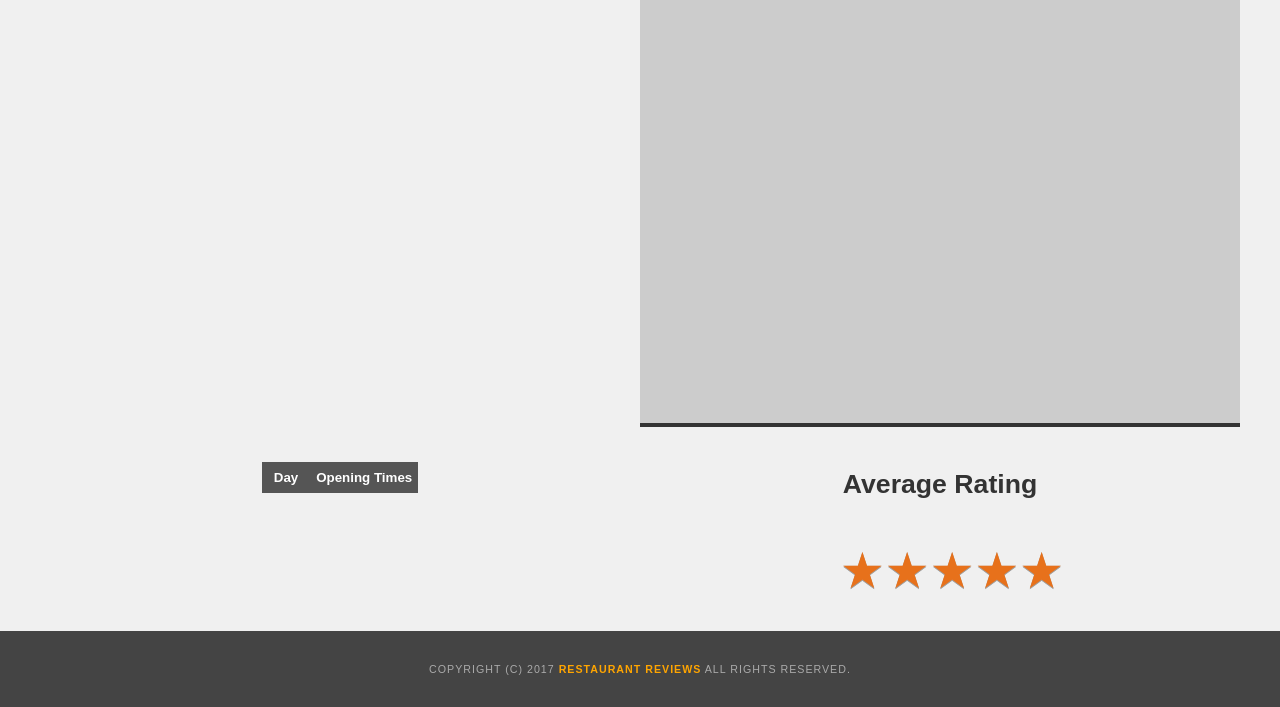
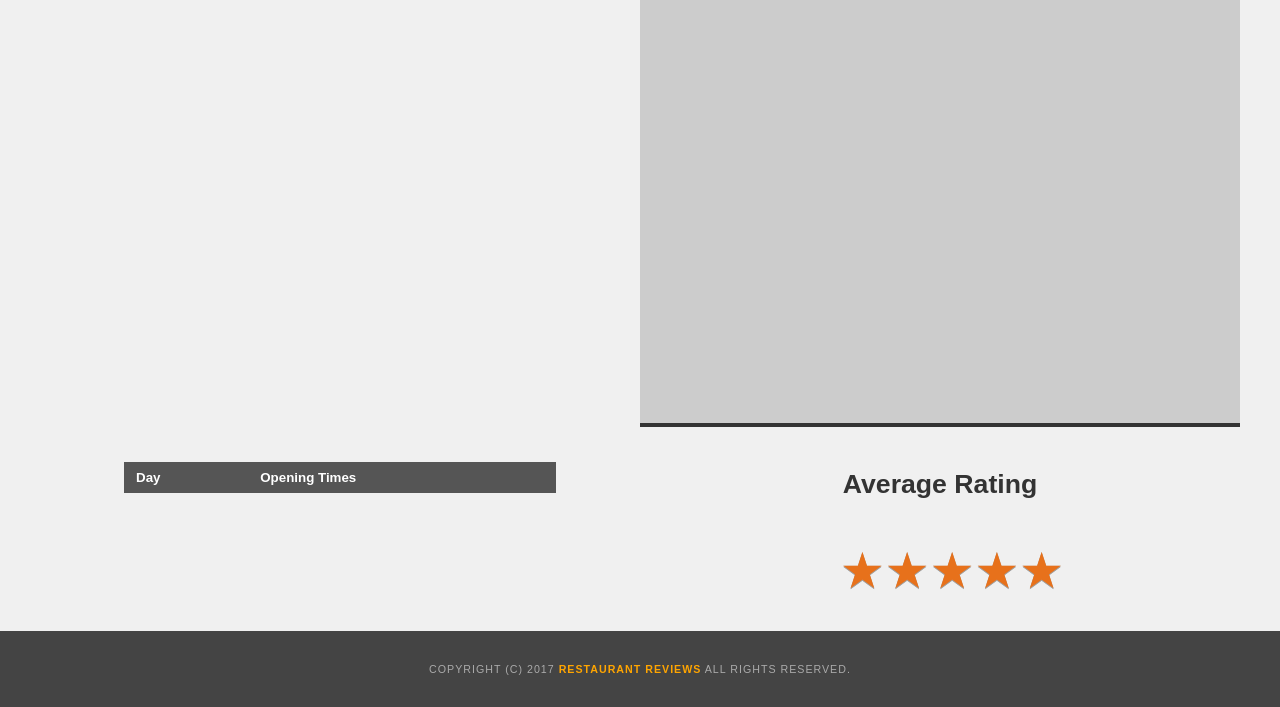
Before and after one commit to ravi-2912/fewd-mws-restaurant, a plain HTML site: page restaurant.html in a window 1280 px wide. Shown: the part 229-936 px from the top of the page. Drawn offline with nearby package versions, Linux system fonts and the light colour scheme; some packages are replaced by stand-ins of ours.

Commit message:
CSS updates for address font size, table width, and padding.

```diff
--- a/css/styles.css
+++ b/css/styles.css
@@ -351,7 +351,7 @@ nav h1 a {
 	text-transform: uppercase;
 }
 #restaurant-address {
-	font-size: 12pt;
+	font-size: 14pt;
 	margin: 10px 0px;
 	text-align: center;
 	font-style: normal;
@@ -359,6 +359,7 @@ nav h1 a {
 #restaurant-hours {
 	border-collapse: collapse;
 	margin: auto !important;
+	width: 80%;
 }
 #restaurant-hours td {
 	color: #666;
@@ -375,7 +376,8 @@ nav h1 a {
 #restaurant-hours td,
 #restaurant-hours th,
 #restaurant-hours tr {
-    padding: 6px 6px 6px 12px;
+	padding: 6px 12px;
+
 }
 /* ====================== Reviews ====================== */
 #reviews-container h2 {
```
